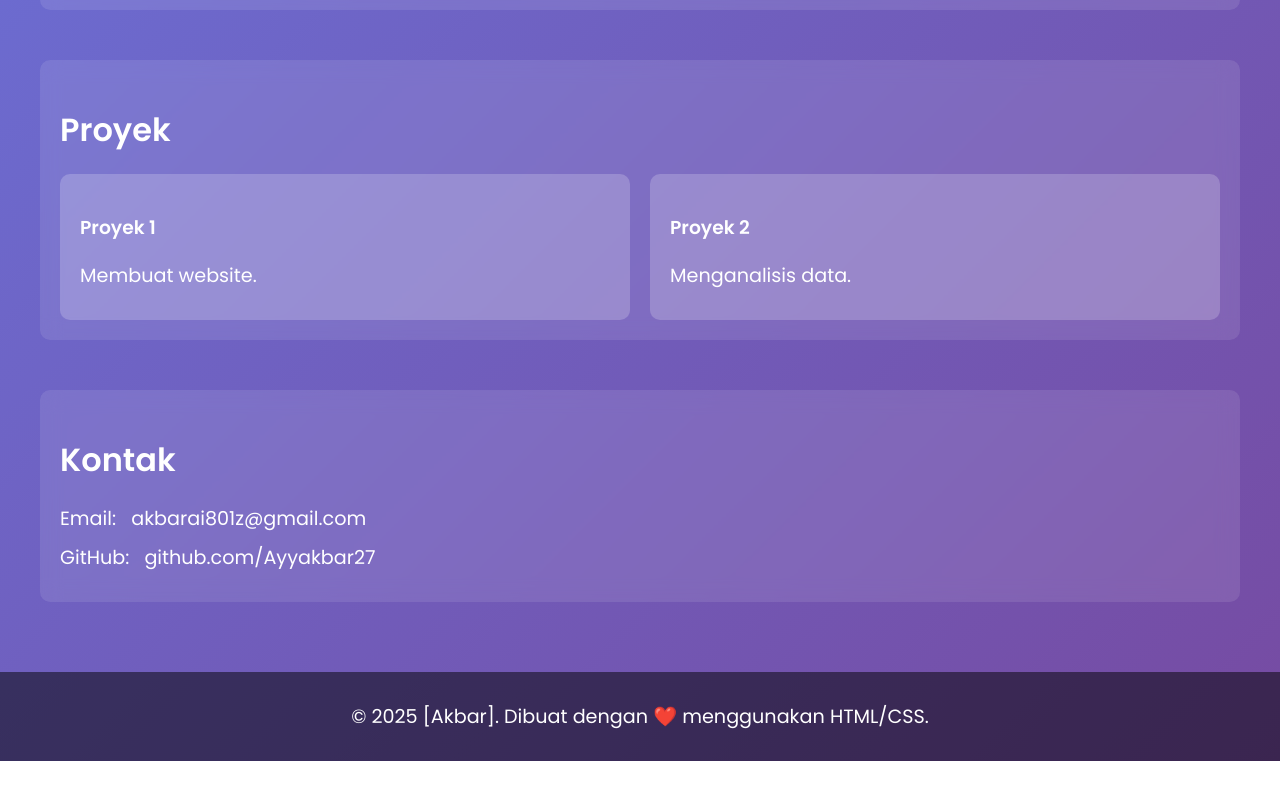
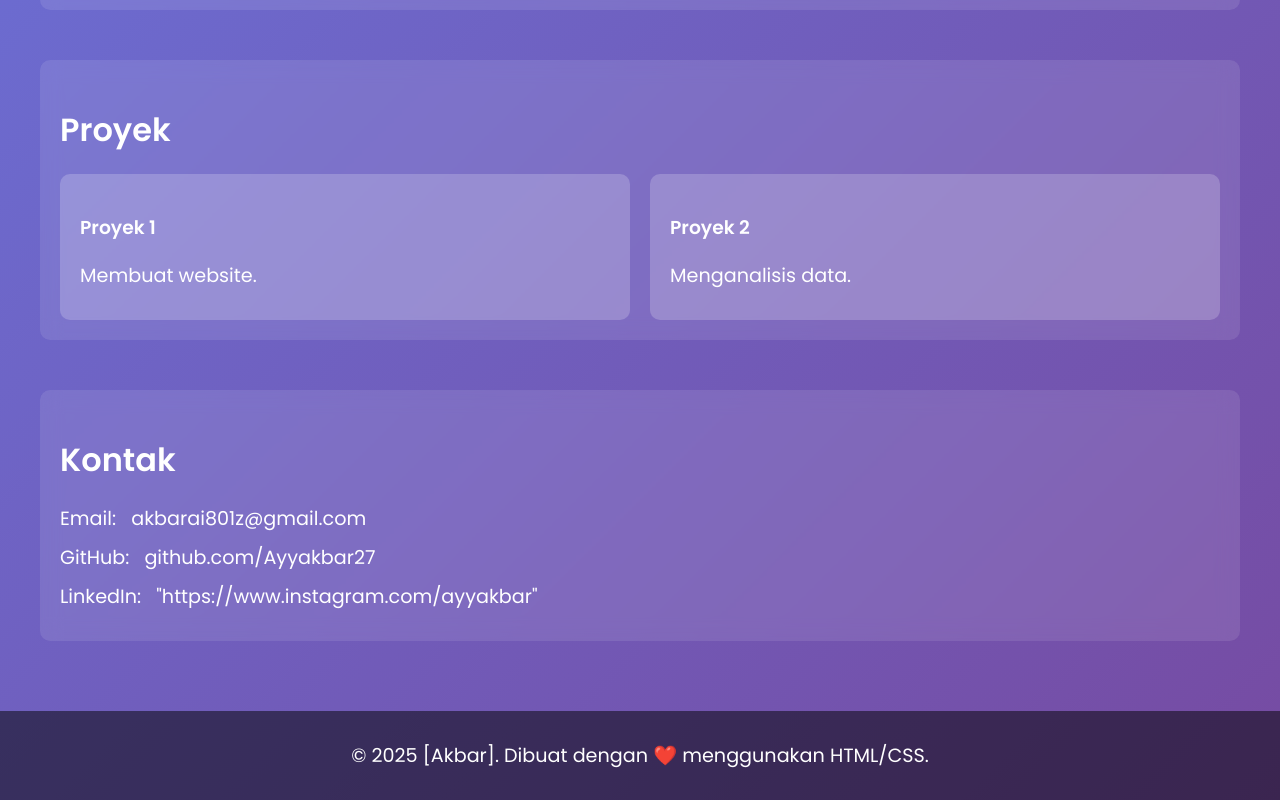
Before and after one commit to Ayyakbar27/Ayyakbar27.github.io, a plain HTML site: page index.html in a window 1280 px wide. Shown: the part 1225-2025 px from the top of the page. Before the commit the page ends 1986 px from the top, so only its background shows below. Drawn offline with Linux system fonts and the light colour scheme.

Commit message:
Add files via upload

```diff
--- a/index.html
+++ b/index.html
@@ -138,6 +138,7 @@
             <h2>Kontak</h2>
             <p>Email: <a href="akbarari801z@gmail.com">akbarai801z@gmail.com</a></p>
             <p>GitHub: <a href="https://github.com/Ayyakbar27">github.com/Ayyakbar27</a></p>
+            <p>LinkedIn: <a href="https://www.instagram.com/">"https://www.instagram.com/ayyakbar"</a></p>
         </section>
     </div>
 
```
